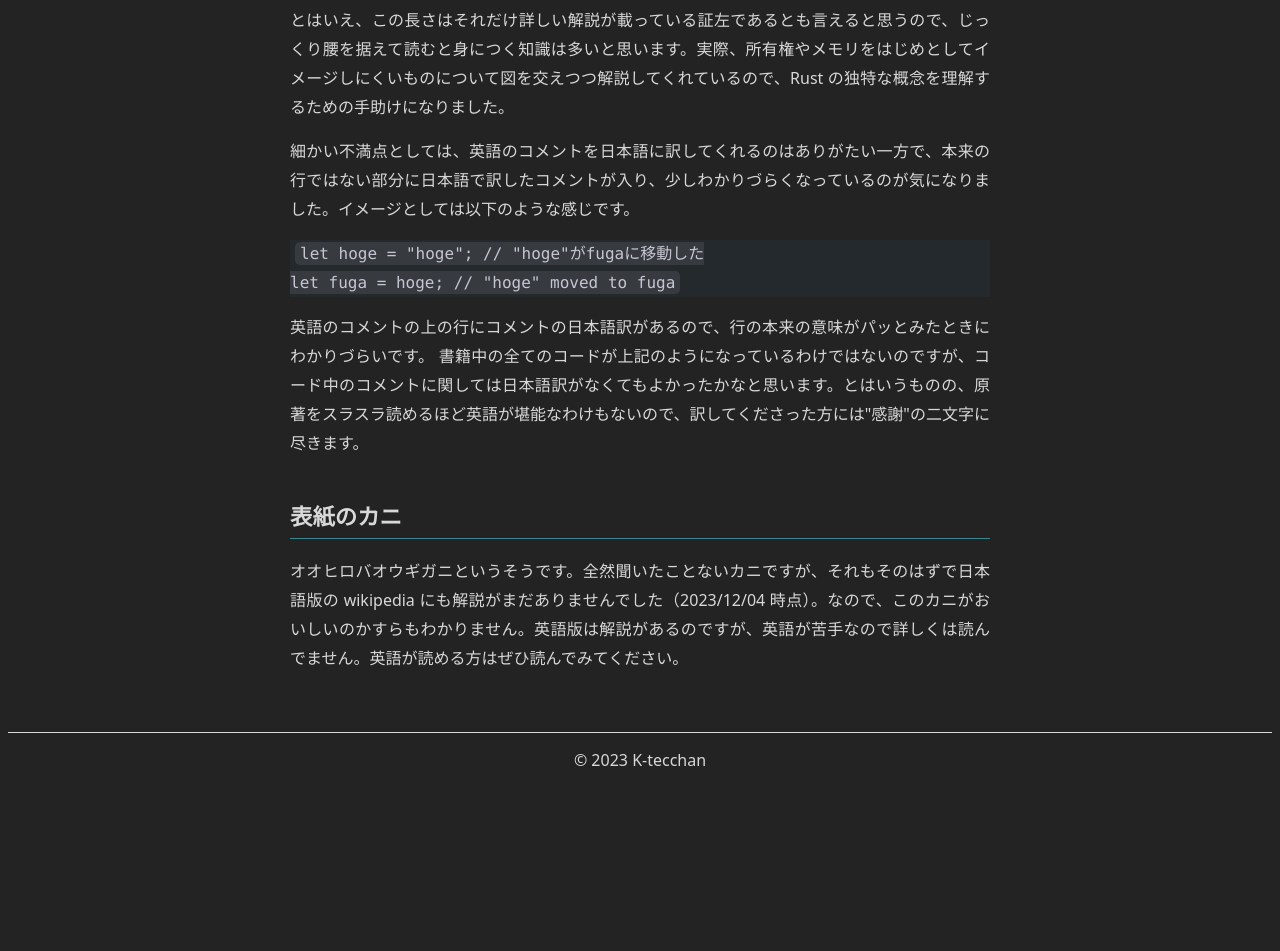
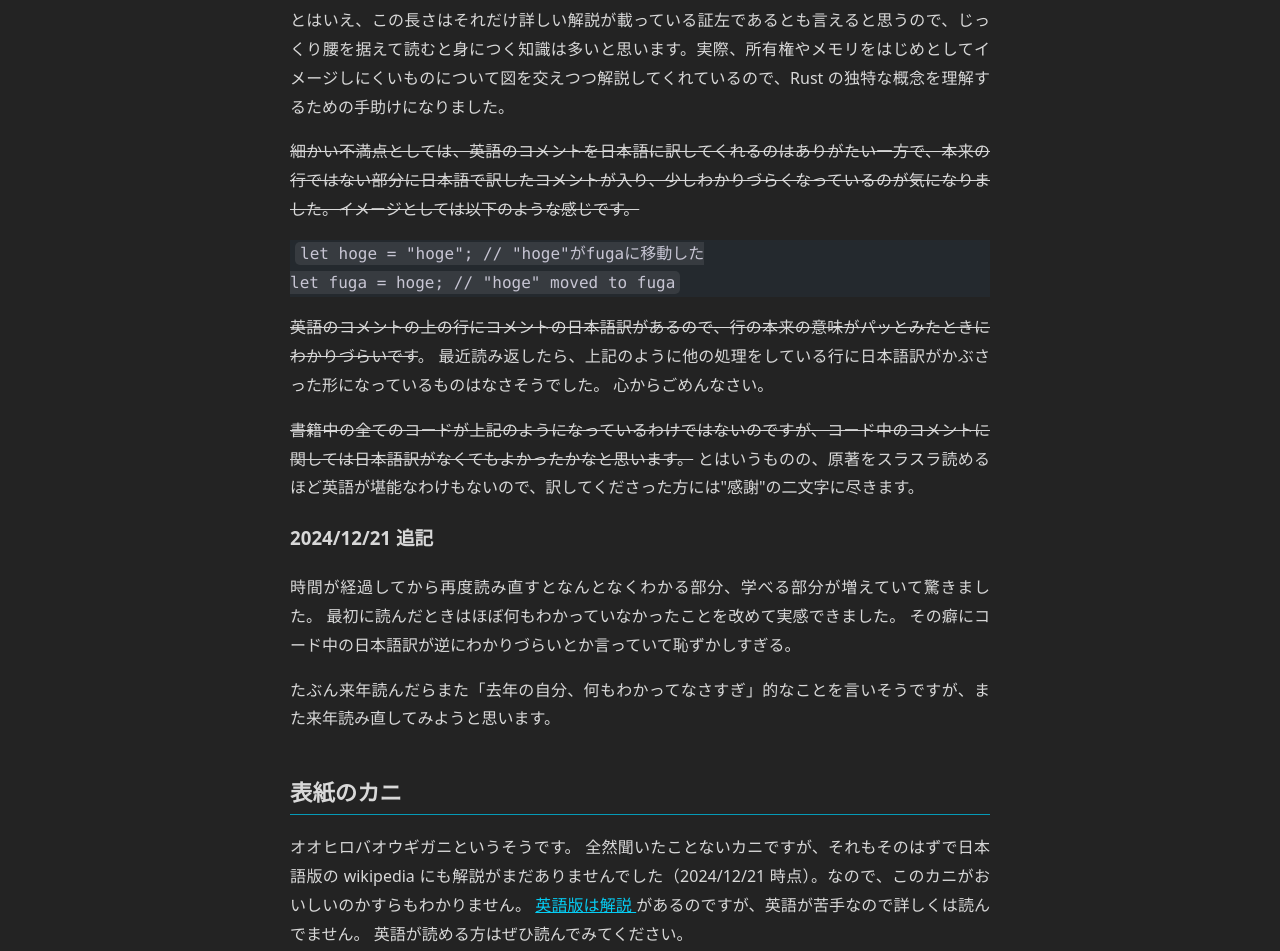
Before and after one commit to K-tecchan/k-tecchan-astro-blog, an Astro site: page /blog/book-programming-rust-2nd in a window 1280 px wide. Shown: the part 480-1431 px from the top of the page. Before the commit the page ends 1275 px from the top, so only its background shows below. Built offline with nearby package versions, Linux system fonts and the light colour scheme; Astro itself is replaced by a stand-in of ours; some packages are replaced by stand-ins of ours; code samples lack their colours.

Commit message:
プログラミングrust読み返した

````diff
--- a/src/content/post/book-programming-rust-2nd.mdx
+++ b/src/content/post/book-programming-rust-2nd.mdx
@@ -1,26 +1,44 @@
 ---
 title: 「プログラミングRust 第2版」を読んだ
 published: 2023-12-04
-updated: 2023-12-30
+updated: 2024-12-21
 description: オライリージャパンの「プログラミングRust 第2版」を読みました。
 tags: [book, rust]
 ---
+
+import Anchor from "@components/Anchor.astro";
+export const components = { a: Anchor };
 
 けっこうなページ数があるので、読み終わるのにかなり時間がかかることを覚悟して読みましょう。
 あらかた読んでから気づいたのですが、この本のように言語について網羅的に解説してあるものは最初から最後まで通して読むぞ！と意気込んで読むものではない気がしてきました。個人的にはページ数が多い本を読んでいると間々あることなのですが、「本を読み終える」ことを目的としてしまって途中から内容が入ってこなくなります。なので Rust について学びつつ、わからないことを都度かいつまんで調べて読むほうが良いかもしれません。
 
 とはいえ、この長さはそれだけ詳しい解説が載っている証左であるとも言えると思うので、じっくり腰を据えて読むと身につく知識は多いと思います。実際、所有権やメモリをはじめとしてイメージしにくいものについて図を交えつつ解説してくれているので、Rust の独特な概念を理解するための手助けになりました。
 
-細かい不満点としては、英語のコメントを日本語に訳してくれるのはありがたい一方で、本来の行ではない部分に日本語で訳したコメントが入り、少しわかりづらくなっているのが気になりました。イメージとしては以下のような感じです。
+~~細かい不満点としては、英語のコメントを日本語に訳してくれるのはありがたい一方で、本来の行ではない部分に日本語で訳したコメントが入り、少しわかりづらくなっているのが気になりました。イメージとしては以下のような感じです。~~
 
 ```rust
 let hoge = "hoge"; // "hoge"がfugaに移動した
 let fuga = hoge; // "hoge" moved to fuga
 ```
 
-英語のコメントの上の行にコメントの日本語訳があるので、行の本来の意味がパッとみたときにわかりづらいです。
-書籍中の全てのコードが上記のようになっているわけではないのですが、コード中のコメントに関しては日本語訳がなくてもよかったかなと思います。とはいうものの、原著をスラスラ読めるほど英語が堪能なわけもないので、訳してくださった方には"感謝"の二文字に尽きます。
+~~英語のコメントの上の行にコメントの日本語訳があるので、行の本来の意味がパッとみたときにわかりづらいです~~。
+最近読み返したら、上記のように他の処理をしている行に日本語訳がかぶさった形になっているものはなさそうでした。
+心からごめんなさい。
+
+~~書籍中の全てのコードが上記のようになっているわけではないのですが、コード中のコメントに関しては日本語訳がなくてもよかったかなと思います。~~
+とはいうものの、原著をスラスラ読めるほど英語が堪能なわけもないので、訳してくださった方には"感謝"の二文字に尽きます。
+
+### 2024/12/21 追記
+
+時間が経過してから再度読み直すとなんとなくわかる部分、学べる部分が増えていて驚きました。
+最初に読んだときはほぼ何もわかっていなかったことを改めて実感できました。
+その癖にコード中の日本語訳が逆にわかりづらいとか言っていて恥ずかしすぎる。
+
+たぶん来年読んだらまた「去年の自分、何もわかってなさすぎ」的なことを言いそうですが、また来年読み直してみようと思います。
 
 ## 表紙のカニ
 
-オオヒロバオウギガニというそうです。全然聞いたことないカニですが、それもそのはずで日本語版の wikipedia にも解説がまだありませんでした（2023/12/04 時点）。なので、このカニがおいしいのかすらもわかりません。英語版は解説があるのですが、英語が苦手なので詳しくは読んでません。英語が読める方はぜひ読んでみてください。
+オオヒロバオウギガニというそうです。
+全然聞いたことないカニですが、それもそのはずで日本語版の wikipedia にも解説がまだありませんでした（2024/12/21 時点）。なので、このカニがおいしいのかすらもわかりません。
+[英語版は解説](https://en.wikipedia.org/wiki/Xantho_hydrophilus)があるのですが、英語が苦手なので詳しくは読んでません。
+英語が読める方はぜひ読んでみてください。
````
